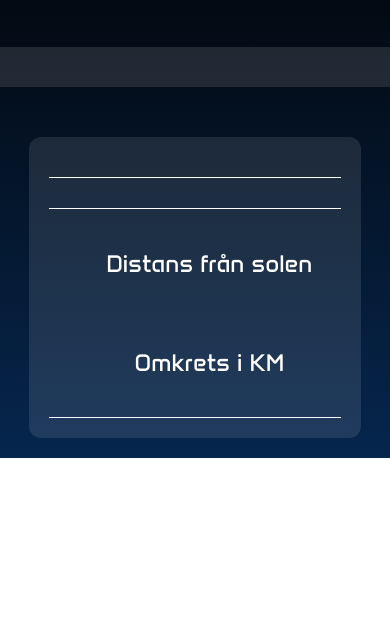
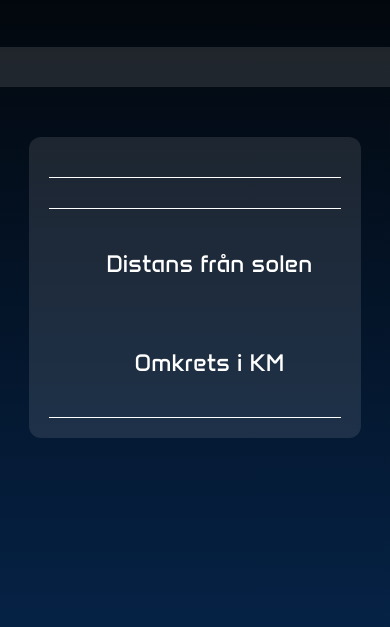
Before and after one commit to ItsEricFrisk/Solaris, a plain HTML site: page pages/info.html in a window 390 px wide. Shown: the part 121-748 px from the top of the page. Drawn offline with Linux system fonts and the light colour scheme; no server answers.

Commit message:
Added media query for screen height over 800px

```diff
--- a/styles/info.css
+++ b/styles/info.css
@@ -54,3 +54,11 @@ body {
   color: var(--secondary-font-color);
   border: 2px solid var(--secondary-font-color);
 }
+
+
+/* Changes height if screen is bigger than 800px */
+@media (min-height: 800px) {
+  body {
+    height: 100vh;
+  }
+}
```
